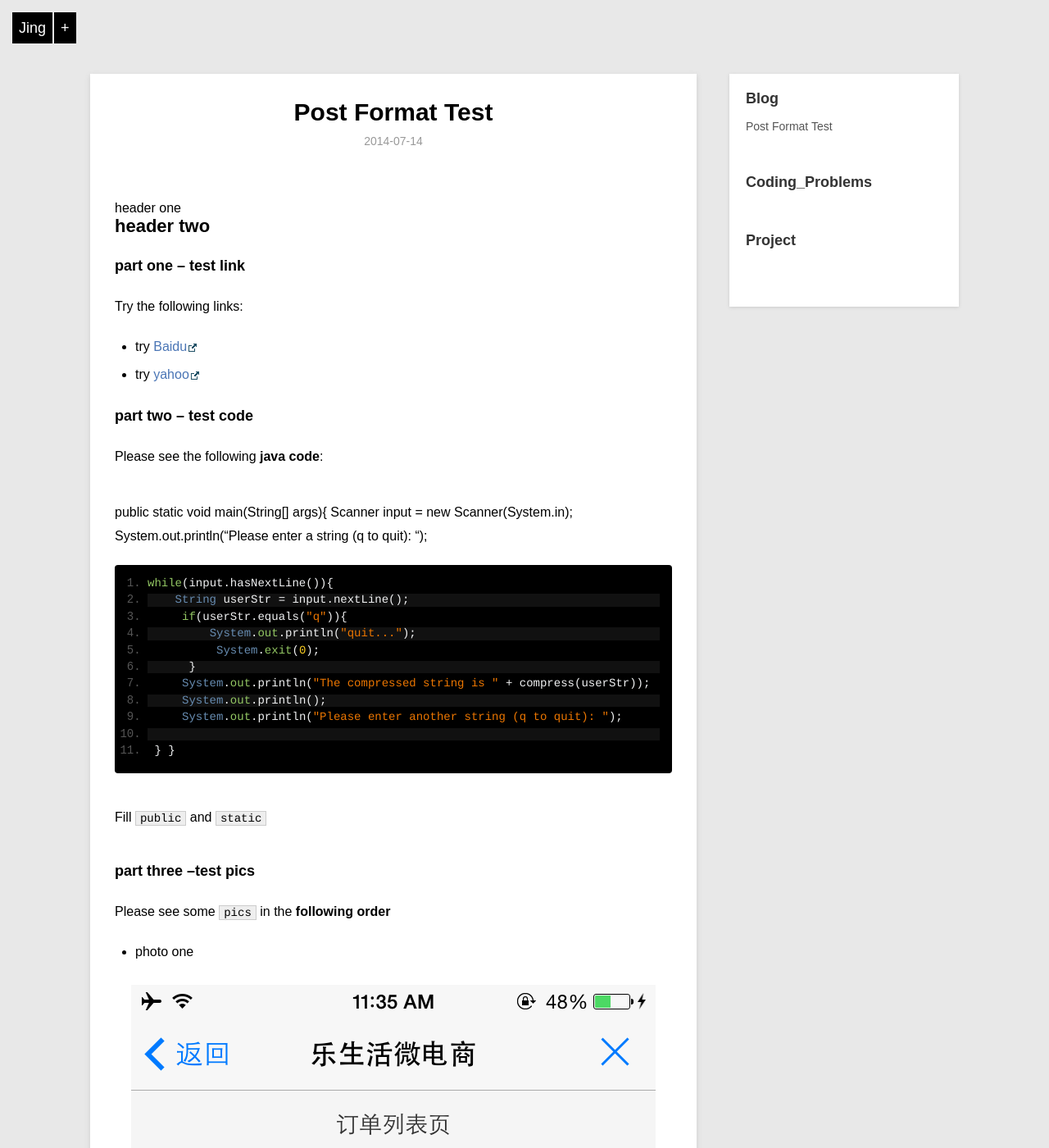
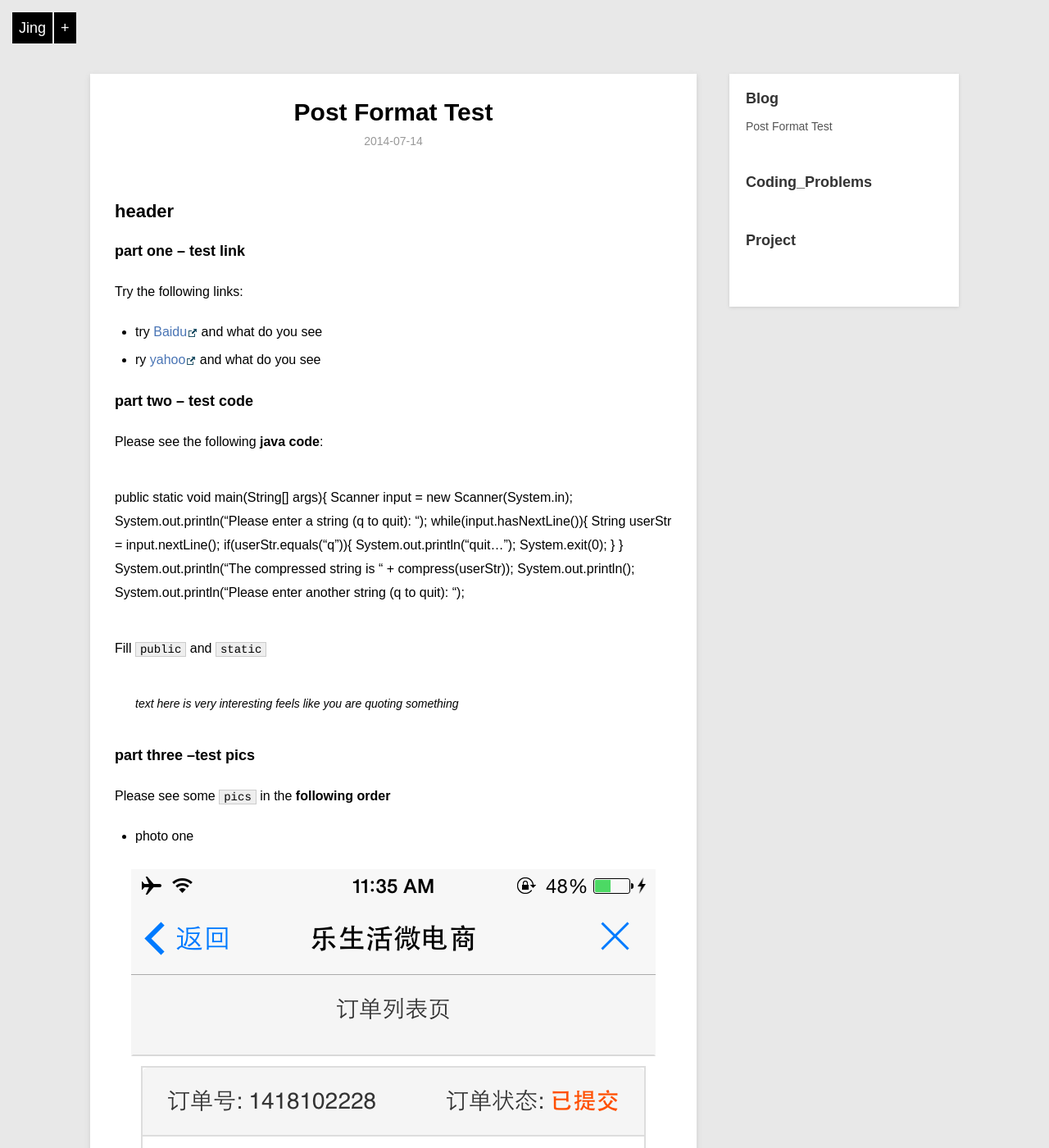
Before and after one commit to shipengfei92/startupjing.github.io, a Jekyll site: the page built from _posts/blog/2014-07-14-Test.md, in a window 1280 px wide and 1400 px high. Shown: the whole window at 82% size. Built offline with Jekyll 4.4.1, drawn with Linux system fonts in a browser that asks for light colours; Markdown is read by kramdown in place of the engine named in the settings.

Commit message:
test post

```diff
--- a/_posts/blog/2014-07-14-Test.md
+++ b/_posts/blog/2014-07-14-Test.md
@@ -5,14 +5,13 @@
 categories: blog
 ---
 
-# header one
-
-## header two
+## header
 
 ### part one -- test link
 Try the following links:
-* try [Baidu][2]
-* try [yahoo][3]
+
+* try [Baidu][2] and what do you see
+* ry [yahoo][3] and what do you see
 
 
 ### part two -- test code
@@ -21,21 +20,23 @@
 public static void main(String[] args){
 	Scanner input = new Scanner(System.in);
 	System.out.println("Please enter a string (q to quit): ");
-
 	while(input.hasNextLine()){
 	    String userStr = input.nextLine();
 	     if(userStr.equals("q")){
 	         System.out.println("quit...");
 	    	  System.exit(0);
 	      }
-	     System.out.println("The compressed string is " + compress(userStr));
-	     System.out.println();
-	     System.out.println("Please enter another string (q to quit): ");
-
-	 }
-}
+	}
+	 System.out.println("The compressed string is " + compress(userStr));
+	 System.out.println();
+	 System.out.println("Please enter another string (q to quit): ");
 
 Fill `public` and `static`
+
+> text here is very interesting
+> feels like you are quoting something
+
+
 
 ### part three --test pics
 
@@ -44,7 +45,7 @@
 
 * photo one
 
-![test1](/images/test/test1.png)
+![test1](/images/test/test1.PNG)
 
 * photo two
 
```
Also changed, not shown: other parts of _posts/blog/2014-07-14-Test.md (+2 -2 lines).
